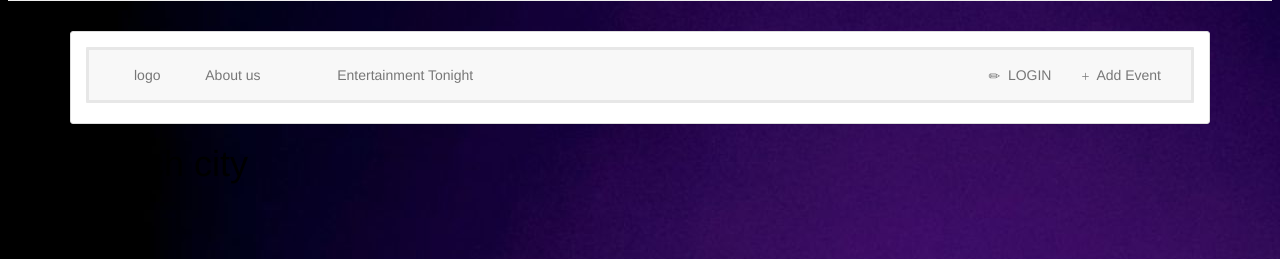
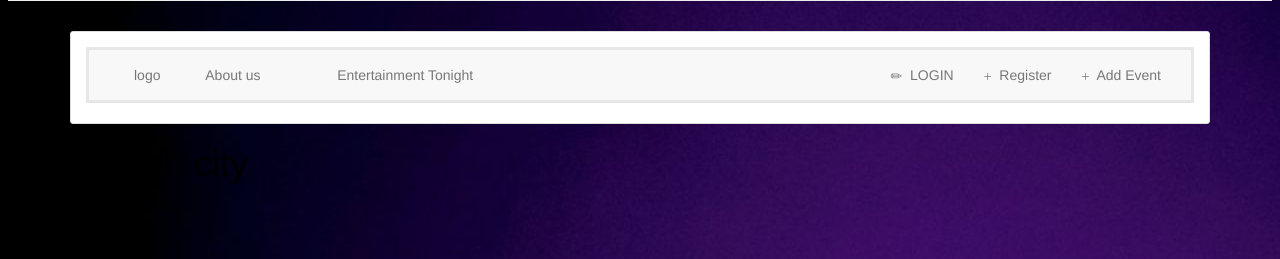
Before and after one commit to ashleyf1996/OOP_Web_Application_Assignment3, a Django app: page /entertainment_tonight/register/index.html in a window 1280 px wide. Shown: the part 198-457 px from the top of the page. Run offline with Django 3.2, Linux system fonts and the light colour scheme; some libraries are stand-ins or nearby versions; some web fonts are replaced.

Commit message:
made the register icon on the home page

```diff
--- a/entertainment_tonight/urls.py
+++ b/entertainment_tonight/urls.py
@@ -10,7 +10,7 @@ urlpatterns = [
     url(r'^create/$', views.home, name='create'),
     url(r'login/$', views.login, name='login'),
     url(r'^register/$', views.UserFormView.as_view(), name='index'),
-    url(r'^register/index.html$', views.index, name='index')
+    url(r'^register/index.html$', views.index, name='register')
 
 
 ]
--- a/templates/index.html
+++ b/templates/index.html
@@ -75,7 +75,14 @@
                                     <a href="#">
                                         <span class="glyphicon glyphicon-pencil" aria-hidden="true"></span>&nbsp; LOGIN </a>
                                 </li>
-   <li class="">
+                                 <li>
+                                      <li class="">
+                                    <a href={% url 'register' %}>
+
+                                        <span class="glyphicon glyphicon-plus" aria-hidden="true"></span>&nbsp; Register</a>
+                                </li>
+
+                                        <li class="">
                                     <a href={% url 'create' %}>
 
                                         <span class="glyphicon glyphicon-plus" aria-hidden="true"></span>&nbsp; Add Event </a>
```
